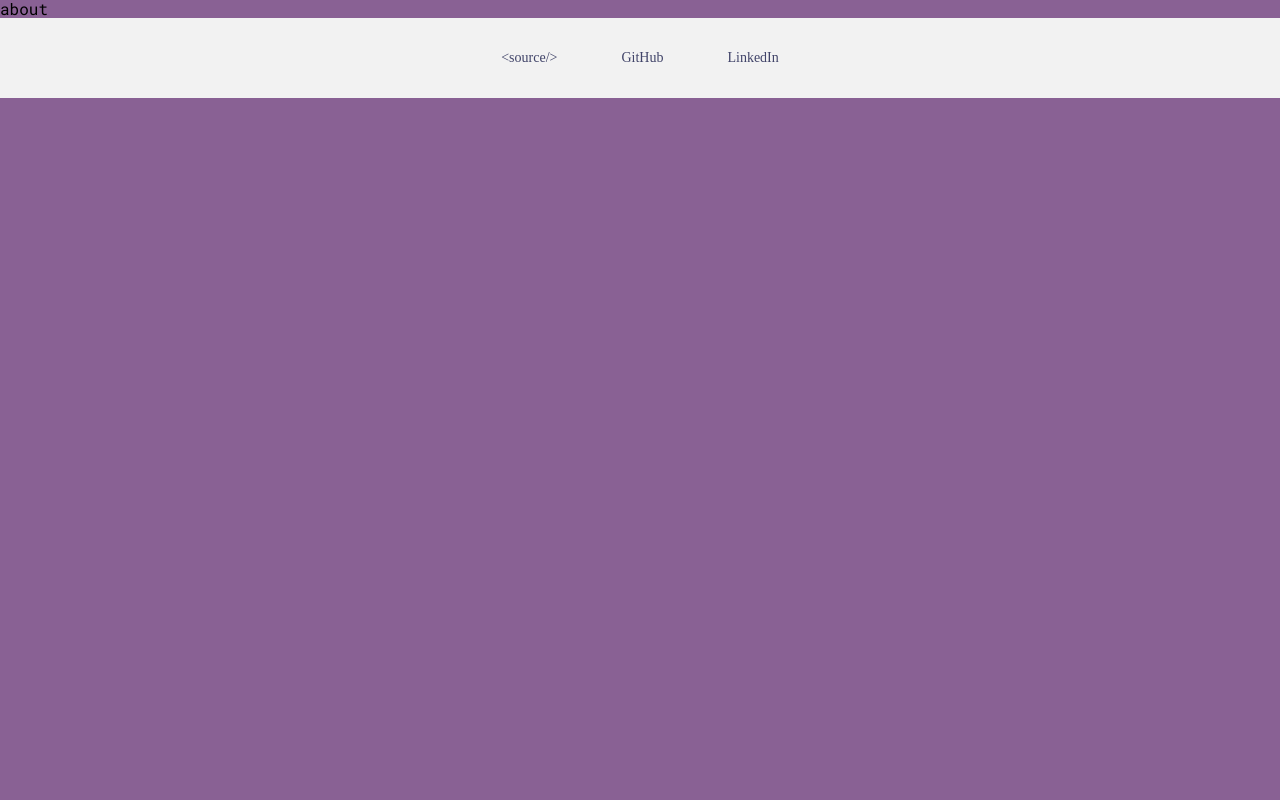
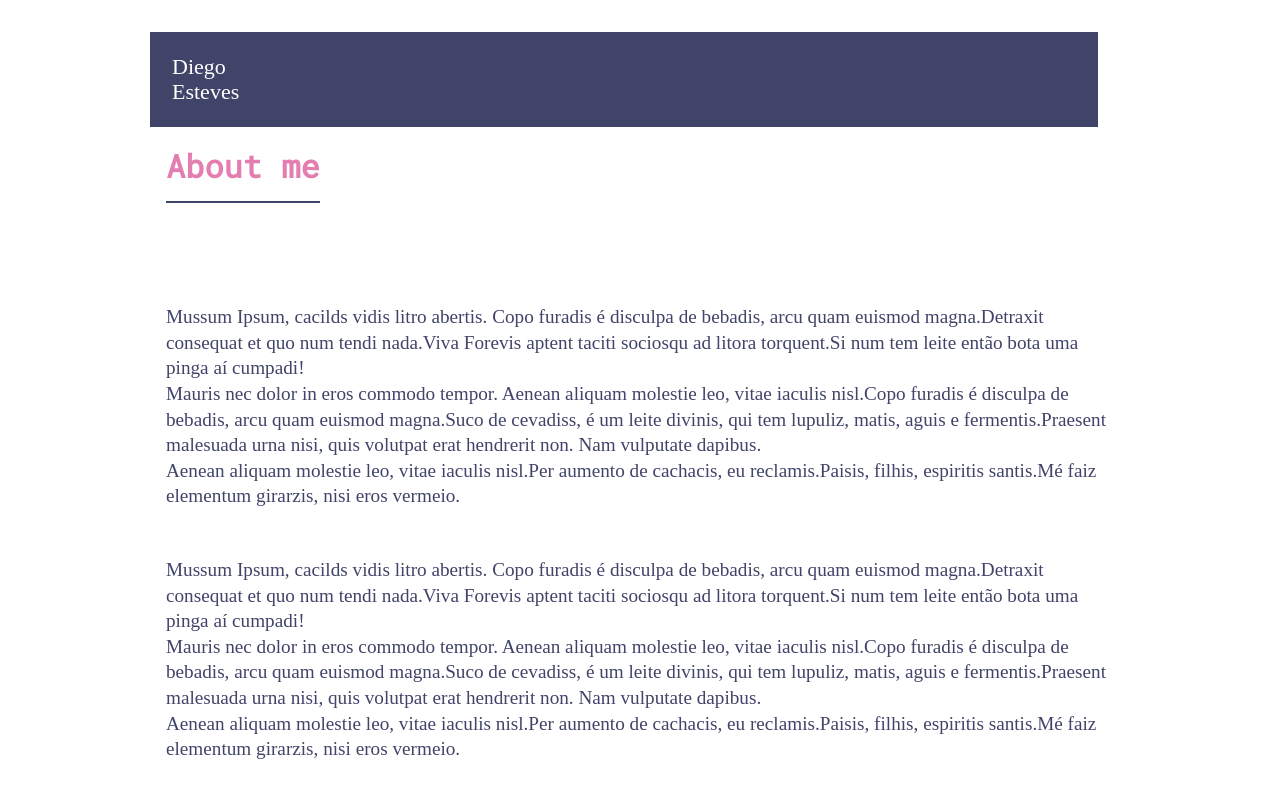
Before and after one commit to diegofelipece/nxt-diego-esteves, a Next.js app: page /about in a window 1280 px wide. Shown: the top 800 px of the page. Built offline with nearby package versions, Linux system fonts and the light colour scheme.

Commit message:
feat: create about me page

```diff
--- /dev/null
+++ b/data/about/_index.ts
@@ -0,0 +1,30 @@
+import { Block, TextPosition } from "../../types/Block";
+
+const aboutContent: Block[] = [
+  {
+    paragraphs: `<p>
+        Mussum Ipsum, cacilds vidis litro abertis. Copo furadis é disculpa de bebadis, arcu quam euismod magna.Detraxit consequat et quo num tendi nada.Viva Forevis aptent taciti sociosqu ad litora torquent.Si num tem leite então bota uma pinga aí cumpadi! <br>
+        Mauris nec dolor in eros commodo tempor. Aenean aliquam molestie leo, vitae iaculis nisl.Copo furadis é disculpa de bebadis, arcu quam euismod magna.Suco de cevadiss, é um leite divinis, qui tem lupuliz, matis, aguis e fermentis.Praesent malesuada urna nisi, quis volutpat erat hendrerit non. Nam vulputate dapibus. <br>
+        Aenean aliquam molestie leo, vitae iaculis nisl.Per aumento de cachacis, eu reclamis.Paisis, filhis, espiritis santis.Mé faiz elementum girarzis, nisi eros vermeio.
+      </p>`,
+    textPosition: TextPosition.full,
+  },
+  {
+    paragraphs: `<p>
+        Mussum Ipsum, cacilds vidis litro abertis. Copo furadis é disculpa de bebadis, arcu quam euismod magna.Detraxit consequat et quo num tendi nada.Viva Forevis aptent taciti sociosqu ad litora torquent.Si num tem leite então bota uma pinga aí cumpadi! <br>
+        Mauris nec dolor in eros commodo tempor. Aenean aliquam molestie leo, vitae iaculis nisl.Copo furadis é disculpa de bebadis, arcu quam euismod magna.Suco de cevadiss, é um leite divinis, qui tem lupuliz, matis, aguis e fermentis.Praesent malesuada urna nisi, quis volutpat erat hendrerit non. Nam vulputate dapibus. <br>
+        Aenean aliquam molestie leo, vitae iaculis nisl.Per aumento de cachacis, eu reclamis.Paisis, filhis, espiritis santis.Mé faiz elementum girarzis, nisi eros vermeio.
+      </p>`,
+    textPosition: TextPosition.full,
+  },
+  {
+    paragraphs: `<p>
+        Mussum Ipsum, cacilds vidis litro abertis. Copo furadis é disculpa de bebadis, arcu quam euismod magna.Detraxit consequat et quo num tendi nada.Viva Forevis aptent taciti sociosqu ad litora torquent.Si num tem leite então bota uma pinga aí cumpadi! <br>
+        Mauris nec dolor in eros commodo tempor. Aenean aliquam molestie leo, vitae iaculis nisl.Copo furadis é disculpa de bebadis, arcu quam euismod magna.Suco de cevadiss, é um leite divinis, qui tem lupuliz, matis, aguis e fermentis.Praesent malesuada urna nisi, quis volutpat erat hendrerit non. Nam vulputate dapibus. <br>
+        Aenean aliquam molestie leo, vitae iaculis nisl.Per aumento de cachacis, eu reclamis.Paisis, filhis, espiritis santis.Mé faiz elementum girarzis, nisi eros vermeio.
+      </p>`,
+    textPosition: TextPosition.full,
+  },
+];
+
+export default aboutContent;
--- a/pages/about/index.tsx
+++ b/pages/about/index.tsx
@@ -1,8 +1,36 @@
 import type { NextPage } from 'next'
 import Head from 'next/head'
 import styles from '../../styles/pages/About.module.scss'
+import { motion, useAnimation } from "framer-motion"
+import ContentBlock from '../../components/ContentBlock'
+import { useState } from 'react'
+import { Block } from '../../types/Block'
+import aboutContent from '../../data/about/_index'
+import Logo from '../../components/Logo'
+import { useRouter } from 'next/router'
 
 const About: NextPage = () => {
+  const [content, setContent] = useState<Block[]>([]);
+  const controls = useAnimation();
+  const router = useRouter();
+
+  if (aboutContent.length !== content.length) setContent(aboutContent);
+
+  controls.start({
+    width: "0%",
+    transition: { duration: 0.6, delay: 0.3 },
+  })
+
+  const onReturnToHome = () => {
+    controls.start({
+      width: "100%",
+      backgroundColor: '#896194',
+      transition: { duration: 0.6 },
+    }).then(() => {
+      router.push('/');
+    });
+  };
+
   return (
     <div className={styles.container}>
       <Head>
@@ -11,7 +39,20 @@ const About: NextPage = () => {
       </Head>
 
       <main>
-        about
+        <div className={styles.about_page}>
+          <motion.span
+            animate={controls}
+            className={styles.about_page__layover}></motion.span>
+          <div className={styles.about_page__header}>
+            <Logo className={styles.about_page__header__logo} size='small' returnToHome={onReturnToHome} />
+            <h1 className={styles.about_page__header__title}>About me</h1>
+          </div>
+          <div className={styles.about_page__body}>
+            {content ? (
+              content.map((block, i) => <ContentBlock key={`block_${i}`} block={block}></ContentBlock>)
+            ) : null}
+          </div>
+        </div>
       </main>
     </div>
   )
--- a/styles/pages/About.module.scss
+++ b/styles/pages/About.module.scss
@@ -0,0 +1,41 @@
+@import '../_variables.scss';
+
+.about_page {
+  background-color: $white-color;
+
+  &__header {
+    max-width: 980px;
+    padding: 2rem 1rem;
+    margin: auto;
+
+    &__title {
+      font-size: 2rem;
+      color: $tertiary-color;
+      border-bottom: 2px solid $secondary-color;
+      padding-bottom: 1rem;
+      width: auto;
+      display: inline-block;
+    }
+    &__logo {
+      position: fixed;
+      top: 0;
+      right: 1rem;
+    }
+  }
+
+  &__body {
+    max-width: 980px;
+    padding: 2rem 1rem;
+    margin: auto;
+  }
+
+  &__layover {
+    position: fixed;
+    top: 0;
+    left: 0;
+    width: 100%;
+    height: 100%;
+    z-index: 1;
+    background-color: $tertiary-color;
+  }
+}
```
Also changed, not shown: components/AboutMe.tsx (+17 -1 lines), components/BigBanner.tsx (+14 -7 lines), pages/index.tsx (+15 -0 lines), styles/components/AboutMe.module.scss (+10 -0 lines), styles/pages/Home.module.scss (+13 -0 lines).
